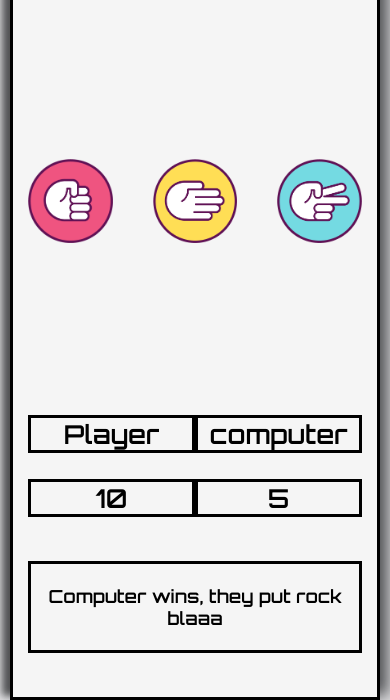
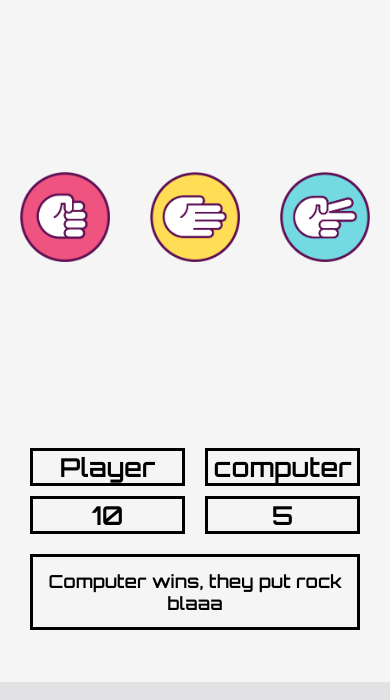
Before and after one commit to Legandjl/rock-paper-scissors, a plain HTML site: page index.html in a window 390 px wide. Shown: the part 162-862 px from the top of the page. Drawn offline with Linux system fonts and the light colour scheme.

Commit message:
added hover on buttons, made responsive

```diff
--- a/style.css
+++ b/style.css
@@ -1,79 +1,79 @@
-body{
+body {
 
-    padding:0;
-    margin:0;
-    background-color: #E2E2E4;;
+    padding: 0;
+    margin: 0;
+    background-color: #E2E2E4;
+
 }
 
 #wrapper {
 
 
 
-  height:100vh;
+    display: grid;
+    grid-template-columns: auto 1fr auto;
+    height: 100vh;
+    justify-items: center;
+    align-items: center;
+    justify-content: center;
+    padding:0;
+    margin:0;
 
-    display:grid;
-    grid-template-columns: auto 1fr auto;
+
+}
+
+
+
+#contentWrapper {
+
+
+
+    box-shadow: 12px 0 15px -4px rgba(71, 72, 75, 0.97), -12px 0 8px -4px rgba(75, 76, 78, 0.97);
+    height: 100%;
+    background-color: #f5f5f5;
+    grid-column: 2;
+    display: grid;
+    grid-template-columns: repeat(3, 1fr);
+    grid-gap: 40px;
+    text-align: center;
+    align-items: center;
+    padding-left:20px;
+    padding-right: 20px;;
+
+}
 
 
 
 
+.icon {
 
-    justify-items: center;
-    align-items: center;
-
-
-    justify-content: center;
-    background-color:
-
+    height: auto;
+    width: 100%;
+    max-width: 200px;
+    grid-row: 2;
+    transition-property: scale;
+    transition: scale 0.1s;
 }
 
-#contentWrapper {
+.icon:hover {
 
-    box-shadow: 12px 0 15px -4px rgba(71, 72, 75, 0.97), -12px 0 8px -4px rgba(75, 76, 78, 0.97);
+    cursor: pointer;
 
-    padding: 15px;
-
-    margin:10px;
-
-    height:100%;
-    background-color: #f5f5f5;
-
-    border-style: solid;
-
-
-
-    grid-column: 2;
-
-    display: grid;
-    grid-template-columns: repeat(3, 1fr);
-
-    grid-gap:40px;
-    text-align: center;
-    align-items: center;
-
+    scale: 1.1;
 
 
 }
 
-.icon {
 
-    height:auto;
-    width:100%;
-    max-width: 200px;
-
-    grid-row:2;
-
-
-
-}
 
 P {
 
-    border-style:solid;
+    border-style: solid;
     grid-column: 1/-1;
     font-size: 26px;
     font-weight: bold;
     font-family: Orbitron;
+    margin:10px;
 
 
 
@@ -82,32 +82,30 @@ P {
 #info {
 
     font-size: 18px;
-    height:100%;
-    display:grid;
-    align-items: center;;
+    height: 100%;
+    display: grid;
+    align-items: center;
+
 }
 
 #counter {
-grid-column: 1/-1;
+    grid-column: 1/-1;
 
 
-    display:grid;
+    display: grid;
     grid-template-columns: 1fr 1fr;
     align-self: center;
     justify-self: center;
     text-align: center;
 
-    border-style:solid;
-    grid-row:3;
-    width:100%;
+    border-style: solid;
+    grid-row: 3;
+    width: 100%;
     text-align: center;
-    border:none;
+    border: none;
 
 
 
 }
 
-.score {
-
-
-}
+.score {}
```
